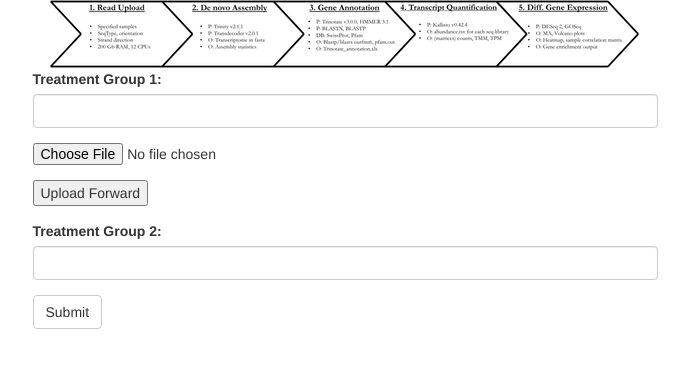
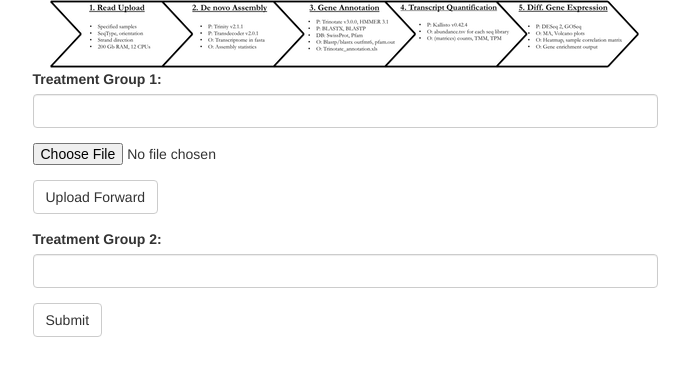
Before and after one commit to sbrown8/westernbiohacks, a PHP site: page / in a window 1280 px wide. Shown: the top 376 px of the page, without its empty margins (295-984 px from the left). Run offline with PHP 8.4, Linux system fonts and the light colour scheme.

Commit message:
submit button better?

```diff
--- a/index.php
+++ b/index.php
@@ -34,7 +34,7 @@ and open the template in the editor.
 					  	<input type="file" name="fwd" id="trt1fwd1">
 						</div>
 					<div class="form-group">
-						<input type="submit" value="Upload Forward" name="submit">
+						<input class="btn btn-default" type="submit" value="Upload Forward" name="submit">
 					  </div>
 					  <div class="form-group">
 					    <label for="treatment2">Treatment Group 2:</label>
```
